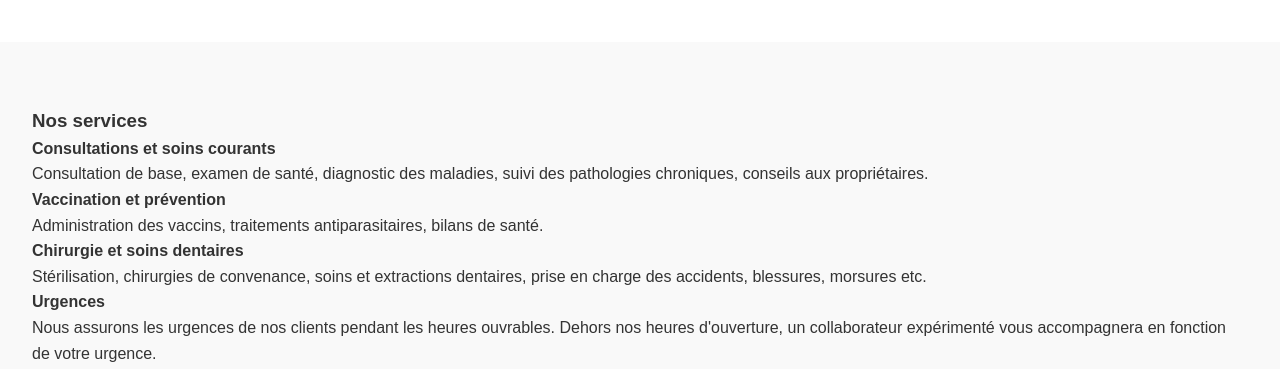
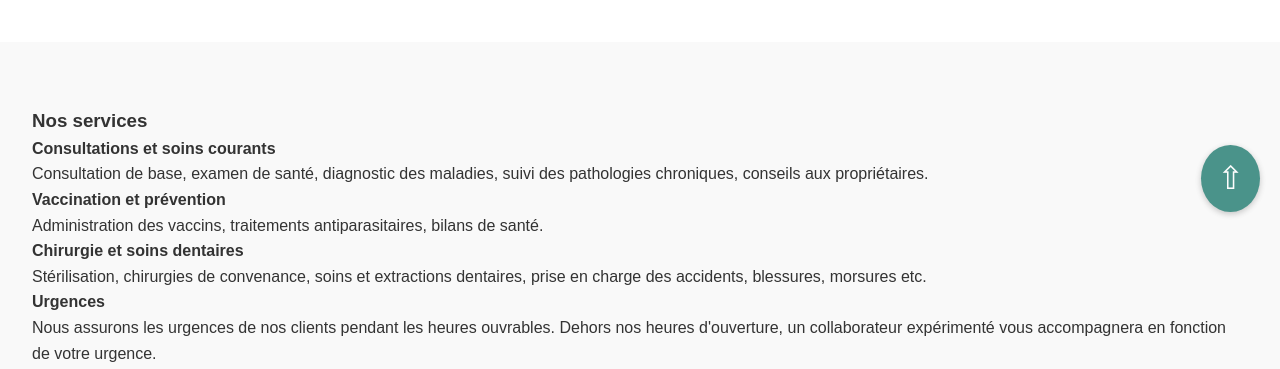
Before and after one commit to Gituse00/Vchamp, a plain HTML site: page index.html in a window 1280 px wide. Shown: the part 568-937 px from the top of the page. Drawn offline with Linux system fonts and the light colour scheme.

Commit message:
Update style.css

```diff
--- a/style.css
+++ b/style.css
@@ -90,3 +90,21 @@ footer {
   text-align: center;
   padding: 1rem;
 }
+/* Back to Top Arrow */
+.back-to-top {
+  position: fixed;
+  bottom: 20px;
+  right: 20px;
+  background: #00695c;
+  color: #fff;
+  font-size: 2rem;
+  text-decoration: none;
+  padding: 0.5rem 1rem;
+  border-radius: 50%;
+  box-shadow: 0 2px 6px rgba(0,0,0,0.3);
+  opacity: 0.7;
+  transition: opacity 0.3s;
+}
+.back-to-top:hover {
+  opacity: 1;
+}
```
